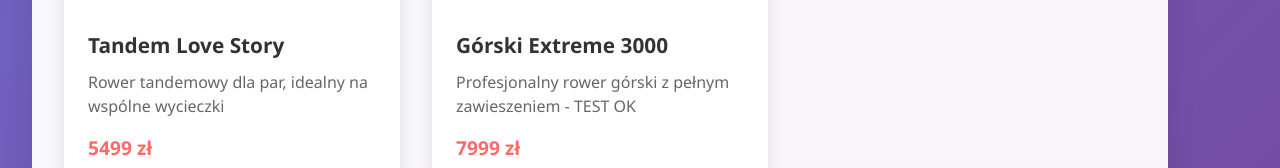
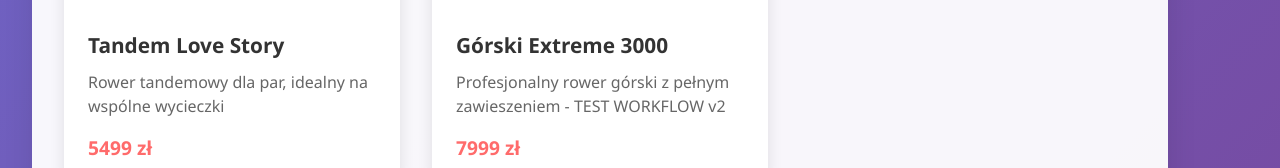
Before and after one commit to bozzy1987-ai/aplikacja_testy, a React (Vite) app in the folder bike-shop/: page / in a window 1280 px wide. Shown: the part 2186-2354 px from the top of the page. Built offline with nearby package versions, Linux system fonts and the light colour scheme.

Commit message:
Small test change - workflow verification v2

```diff
--- a/bike-shop/src/App.jsx
+++ b/bike-shop/src/App.jsx
@@ -67,7 +67,7 @@ const bikeData = [
     name: 'Górski Extreme 3000',
     type: 'Górski',
     price: '7999 zł',
-    description: 'Profesjonalny rower górski z pełnym zawieszeniem - TEST OK',
+    description: 'Profesjonalny rower górski z pełnym zawieszeniem - TEST WORKFLOW v2',
     image: 'https://images.unsplash.com/photo-1576435728678-68d0fbf94e91?ixlib=rb-4.0.3&auto=format&fit=crop&w=1000&q=80'
   }
 ];
```
